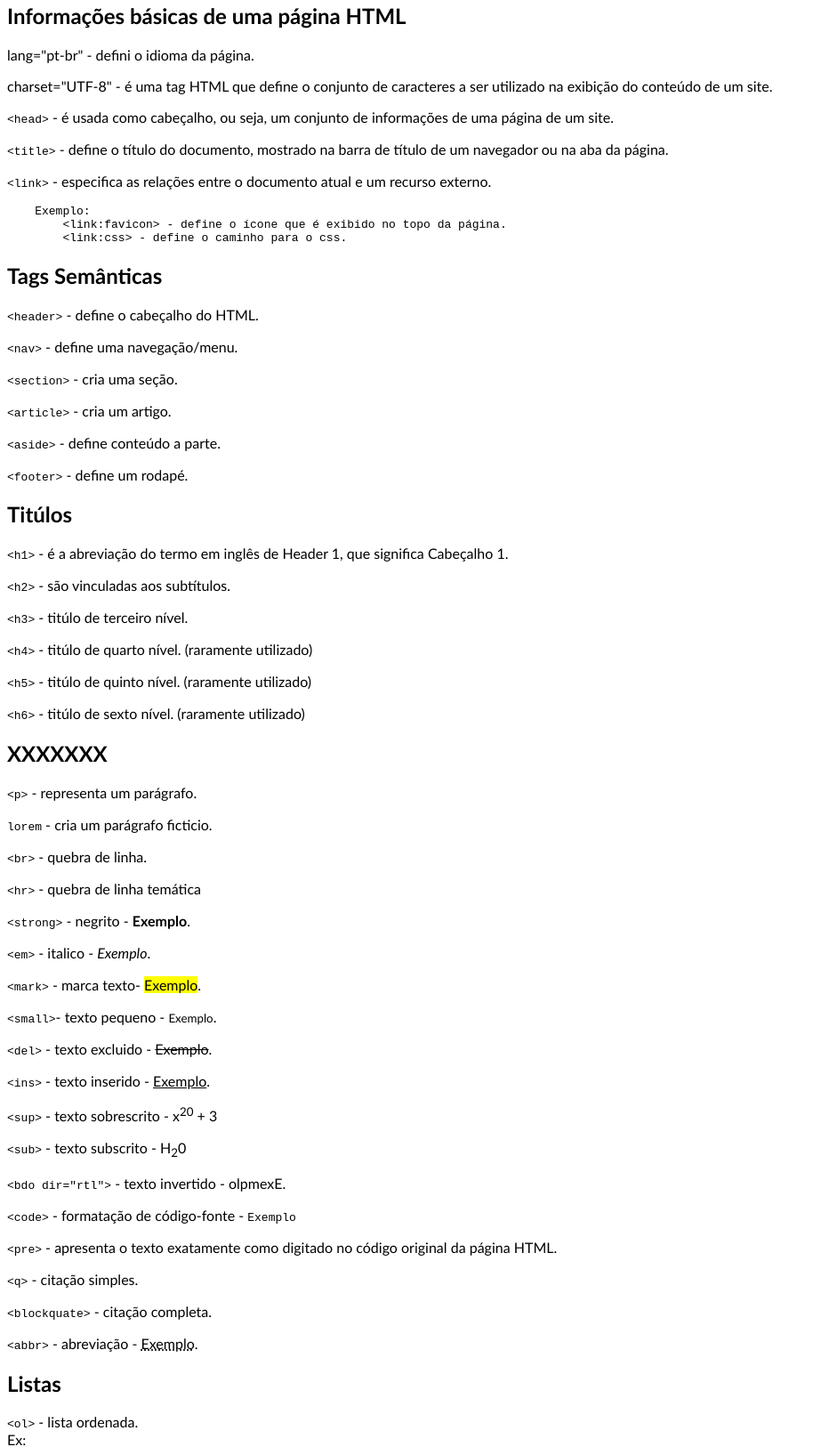
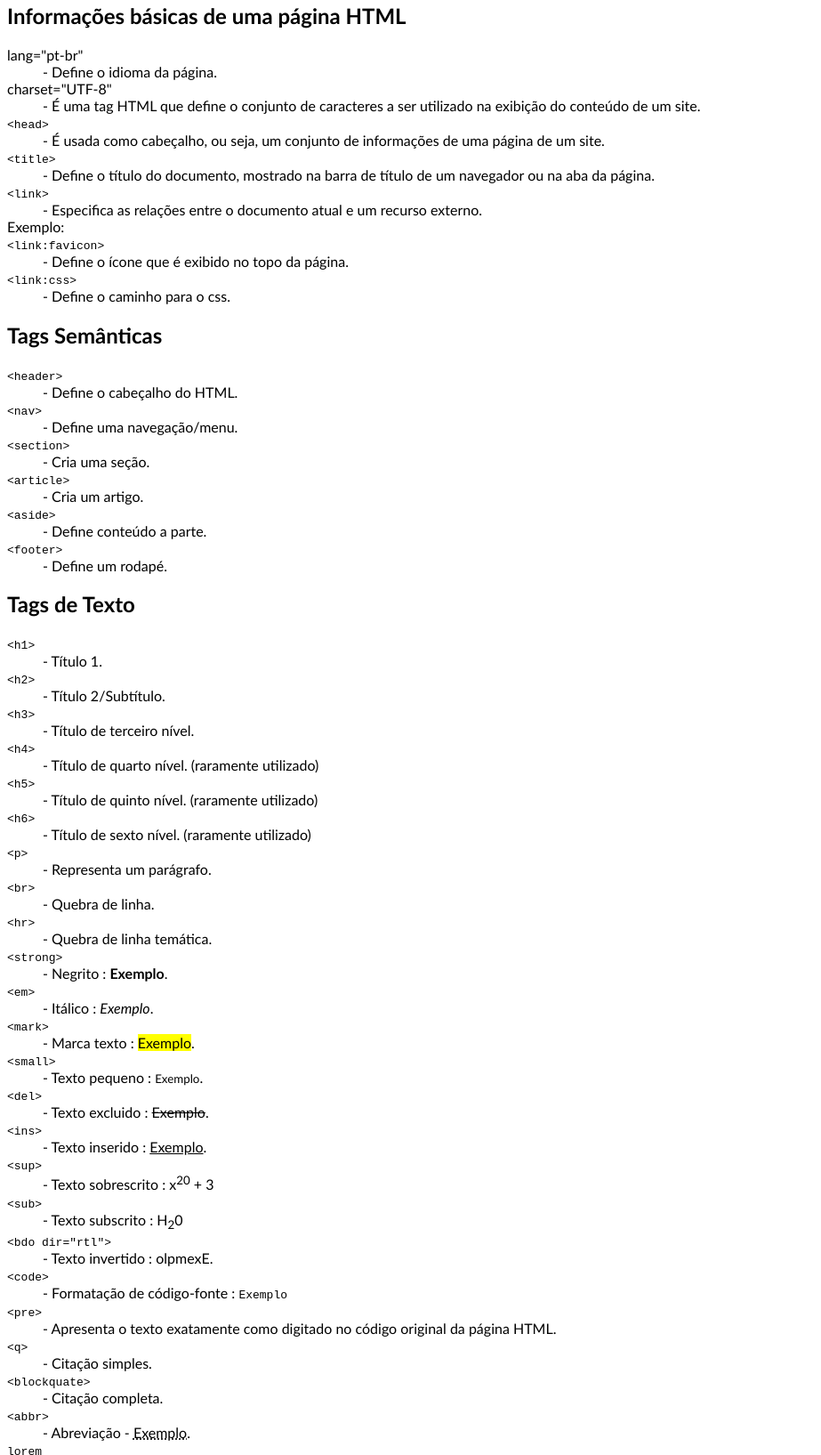
Before and after one commit to Everton-Leon/Basico-HTML-CSS, a plain HTML site: page index.html in a window 1280 px wide. Shown: the part 118-1753 px from the top of the page at 89% size, without its empty margins (0-923 px from the left). Drawn offline with Linux system fonts and the light colour scheme.

Commit message:
colocando as tags dl pt1

```diff
--- a/index.html
+++ b/index.html
@@ -16,55 +16,98 @@
         <p>Site criado para auxiliar os alunos durante sua aprendizagem.</p>
     </header>
     <main>
-        <article>
+        <section>
             <h2>Informações básicas de uma página HTML</h2>
-            <p>lang="pt-br" - defini o idioma da página.</p>
-            <p>charset="UTF-8" - é uma tag HTML que define o conjunto de caracteres a ser utilizado na exibição do conteúdo de um site.</p>
-            <p><code>&lthead&gt</code> - é usada como cabeçalho, ou seja, um conjunto de informações de uma página de um site.</p>
-            <p><code>&lttitle&gt</code>  - define o título do documento, mostrado na barra de título de um navegador ou na aba da página.</p>
-            <p><code>&ltlink&gt</code>  - especifica as relações entre o documento atual e um recurso externo.<pre>    Exemplo:
-        <code>&ltlink:favicon&gt</code> - define o ícone que é exibido no topo da página.
-        <code>&ltlink:css&gt</code> - define o caminho para o css.</pre></p>
-        </article>
+            <dl>
+                <dt>lang="pt-br"</dt>
+                <dd>- Define o idioma da página.</dd>
+                <dt>charset="UTF-8"</dt>
+                <dd>- É uma tag HTML que define o conjunto de caracteres a ser utilizado na exibição do conteúdo de um site.</dd>
+                <dt><code>&lthead&gt</code></dt>
+                <dd>- É usada como cabeçalho, ou seja, um conjunto de informações de uma página de um site.</dd>
+                <dt><code>&lttitle&gt</code></dt>
+                <dd>- Define o título do documento, mostrado na barra de título de um navegador ou na aba da página.</dd>
+                <dt><code>&ltlink&gt</code></dt>
+                <dd>- Especifica as relações entre o documento atual e um recurso externo.</dd>
+                Exemplo:
+                <dt><code>&ltlink:favicon&gt</code></dt>
+                <dd>- Define o ícone que é exibido no topo da página.</dd>
+                <dt><code>&ltlink:css&gt</code></dt> <dd>- Define o caminho para o css.</dd>
+            </dl>
+        </section>
         <section>
             <h2>Tags Semânticas</h2>
-            <p><code>&ltheader&gt</code> - define o cabeçalho do HTML.</p>
-            <p><code>&ltnav&gt</code> - define uma navegação/menu.</p>
-            <p><code>&ltsection&gt</code> - cria uma seção.</p>
-            <p><code>&ltarticle&gt</code> - cria um artigo.</p>
-            <p><code>&ltaside&gt</code> - define conteúdo a parte.</p>
-            <p><code>&ltfooter&gt</code> - define um rodapé.</p>
+            <dl>
+                <dt><code>&ltheader&gt</code></dt>
+                <dd>- Define o cabeçalho do HTML.</dd>
+                <dt><code>&ltnav&gt</code></dt>
+                <dd>- Define uma navegação/menu.</dd>
+                <dt><code>&ltsection&gt</code></dt>
+                <dd>- Cria uma seção.</dd>
+                <dt><code>&ltarticle&gt</code></dt>
+                <dd>- Cria um artigo.</dd>
+                <dt><code>&ltaside&gt</code></dt>
+                <dd>- Define conteúdo a parte.</dd>
+                <dt><code>&ltfooter&gt</code></dt>
+                <dd>- Define um rodapé.</dd>
+            </dl>
         </section>
-        <article>
-            <h2>Titúlos</h2>
-            <p><code>&lth1&gt</code> - é a abreviação do termo em inglês de Header 1, que significa Cabeçalho 1.</p>
-            <p><code>&lth2&gt</code> - são vinculadas aos subtítulos.</p>
-            <p><code>&lth3&gt</code> - titúlo de terceiro nível.</p>
-            <p><code>&lth4&gt</code> - titúlo de quarto nível. (raramente utilizado)</p>
-            <p><code>&lth5&gt</code> - titúlo de quinto nível. (raramente utilizado)</p>
-            <p><code>&lth6&gt</code> - titúlo de sexto nível. (raramente utilizado)</p>
-        </article>
-        <article>
-            <h2>XXXXXXX</h2>
-            <p><code>&ltp&gt</code> - representa um parágrafo.</p>
-            <p><code>lorem</code> - cria um parágrafo ficticio.</p>
-            <p><code>&ltbr&gt</code> - quebra de linha.</p>
-            <p><code>&lthr&gt</code> - quebra de linha temática</p>
-            <p><code>&ltstrong&gt</code> - negrito - <strong>Exemplo</strong>.</p>
-            <p><code>&ltem&gt</code> - italico - <i>Exemplo</i>.</p>
-            <p><code>&ltmark&gt</code> - marca texto- <mark>Exemplo</mark>.</p>
-            <p><code>&ltsmall&gt</code>- texto pequeno - <small>Exemplo</small>.</p>
-            <p><code>&ltdel&gt</code> - texto excluido - <del>Exemplo</del>.</p>
-            <p><code>&ltins&gt</code> - texto inserido - <ins>Exemplo</ins>.</p>
-            <p><code>&ltsup&gt</code> - texto sobrescrito - x<sup>20</sup> + 3</p>
-            <p><code>&ltsub&gt</code> - texto subscrito - H<sub>2</sub>0</p>
-            <p><code>&ltbdo dir="rtl"&gt</code> - texto invertido - <bdo dir="rtl">Exemplo</bdo>.</p>
-            <p><code>&ltcode&gt</code> - formatação de código-fonte - <code>Exemplo</code></p>
-            <p><code>&ltpre&gt</code> - apresenta o texto exatamente como digitado no código original da página HTML.</p>
-            <p><code>&ltq&gt</code> - citação simples.</p>
-            <p><code>&ltblockquate&gt</code> - citação completa.</p>
-            <p><code>&ltabbr&gt</code> - abreviação - <abbr title="Exemplo">Exemplo</abbr>.</p>
-        </article>
+        <section>
+            <h2>Tags de Texto</h2>
+            <dl>
+                <dt><code>&lth1&gt</code></dt>
+                <dd>- Título 1.</dd>
+                <dt><code>&lth2&gt</code></dt>
+                <dd>- Título 2/Subtítulo.</dd>
+                <dt><code>&lth3&gt</code></dt>
+                <dd>- Título de terceiro nível.</dd>
+                <dt><code>&lth4&gt</code></dt>
+                <dd>- Título de quarto nível. (raramente utilizado)</dd>
+                <dt><code>&lth5&gt</code></dt>
+                <dd>- Título de quinto nível. (raramente utilizado)</dd>
+                <dt><code>&lth6&gt</code></dt>
+                <dd>- Título de sexto nível. (raramente utilizado)</dd>
+
+                <!-- Outras Tags -->
+
+                <dt><code>&ltp&gt</code></dt>
+                <dd>- Representa um parágrafo.</dd>
+                <dt><code>&ltbr&gt</code></dt>
+                <dd>- Quebra de linha.</dd>
+                <dt><code>&lthr&gt</code></dt>
+                <dd>- Quebra de linha temática.</dd>
+                <dt><code>&ltstrong&gt</code></dt>
+                <dd>- Negrito : <strong>Exemplo</strong>.</dd>
+                <dt><code>&ltem&gt</code></dt>
+                <dd>- Itálico : <i>Exemplo</i>.</dd>
+                <dt><code>&ltmark&gt</code></dt>
+                <dd>- Marca texto : <mark>Exemplo</mark>.</dd>
+                <dt><code>&ltsmall&gt</code></dt>
+                <dd>- Texto pequeno : <small>Exemplo</small>.</dd>
+                <dt><code>&ltdel&gt</code></dt>
+                <dd>- Texto excluido : <del>Exemplo</del>.</dd>
+                <dt><code>&ltins&gt</code></dt>
+                <dd>- Texto inserido : <ins>Exemplo</ins>.</dd>
+                <dt><code>&ltsup&gt</code></dt>
+                <dd>- Texto sobrescrito : x<sup>20</sup> + 3</dd>
+                <dt><code>&ltsub&gt</code></dt>
+                <dd>- Texto subscrito : H<sub>2</sub>0</dd>
+                <dt><code>&ltbdo dir="rtl"&gt</code></dt>
+                <dd>- Texto invertido : <bdo dir="rtl">Exemplo</bdo>.</dd>
+                <dt><code>&ltcode&gt</code></dt>
+                <dd>- Formatação de código-fonte : <code>Exemplo</code></dd>
+                <dt><code>&ltpre&gt</code></dt>
+                <dd>- Apresenta o texto exatamente como digitado no código original da página HTML.</dd>
+                <dt><code>&ltq&gt</code></dt>
+                <dd>- Citação simples.</dd>
+                <dt><code>&ltblockquate&gt</code></dt>
+                <dd>- Citação completa.</dd>
+                <dt><code>&ltabbr&gt</code></dt>
+                <dd>- Abreviação - <abbr title="Exemplo">Exemplo</abbr>.</dd>
+                <dt><code>lorem</code></dt>
+                <dd>- Cria um parágrafo ficticio.</dd>
+            </dl>
+        </section>
         <article>
             <h2>Listas</h2>
             <p><code>&ltol&gt</code> - lista ordenada. <br>
```
